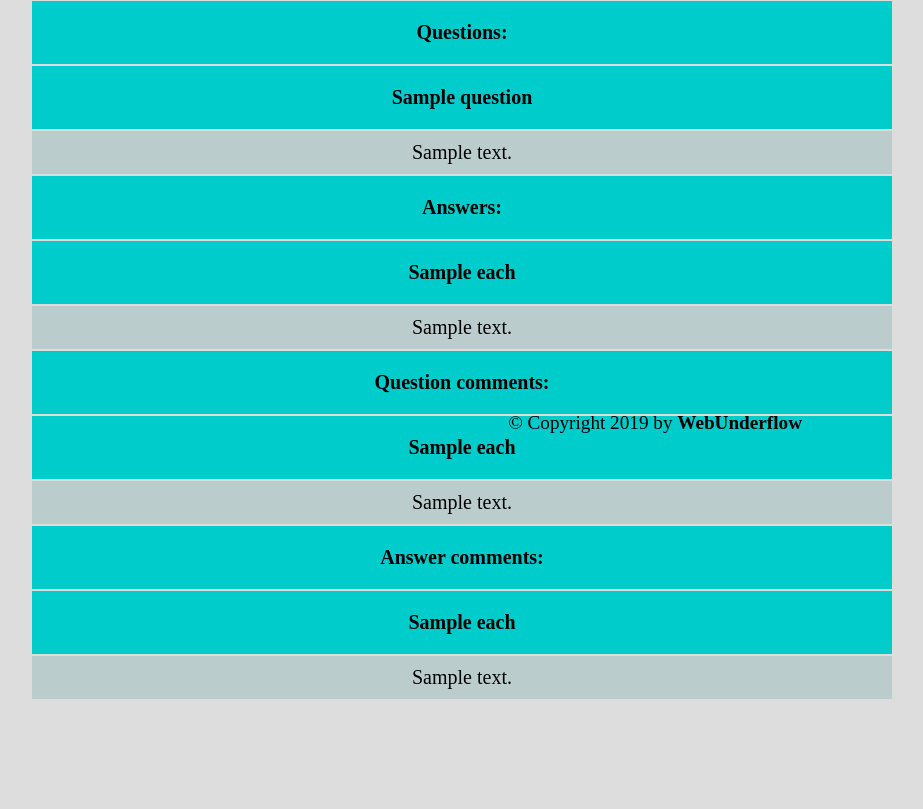
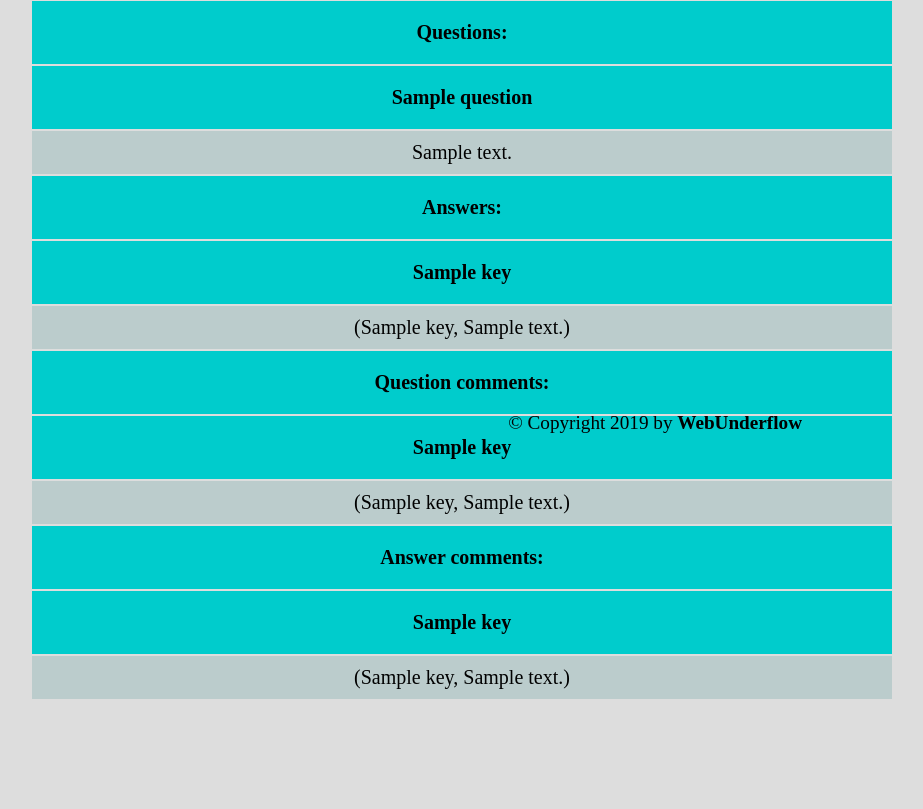
Before and after one commit to LaszloNagy85/ask-mate-WT, a Flask app: template templates/user-activity.html in a window 1280 px wide. Shown: the part 366-1175 px from the top of the page, without its empty margins (178-1101 px from the left). Run offline with Flask 2, Linux system fonts and the light colour scheme; the template is opened without the code that fills it: most values are stand-ins (such as "Sample title", 1, 10 or a date in 2020); some web fonts are replaced.

Commit message:
Fix user_activity func with multiple answer comments

```diff
--- a/templates/user-activity.html
+++ b/templates/user-activity.html
@@ -32,65 +32,67 @@
         {% endif %}
 
         {% if user_answers %}
-        {% for each in user_answers %}
+        {% for key, values in user_answers.items() %}
         <tr>
             <th>Answers:</th>
         </tr>
         <tr>
-            {% if each['title'] == None %}
+            {% if key == None %}
             {% continue %}
             {% else %}
-            <th>{{ each['title'] }}</th>
+            <th>{{ key }}</th>
             {% endif %}
         </tr>
         <tr>
-            {% if each['message'] == None %}
-            {% continue %}
-            {% else %}
+            {% for value in values %}
             <td>
-                {{ each['message'] }}
+                {{ value }}
             </td>
-            {% endif %}
+            {% endfor %}
         </tr>
         {% endfor %}
         {% endif %}
 
         {% if user_question_comments %}
-        {% for each in user_question_comments %}
+        {% for key, values in user_question_comments.items() %}
         <tr>
             <th>Question comments:</th>
         </tr>
         <tr>
-            {% if each['title'] == None %}
+            {% if key == None %}
             {% continue %}
             {% else %}
-            <th>{{ each['title'] }}</th>
+            <th>{{ key }}</th>
             {% endif %}
         </tr>
         <tr>
+            {% for value in values %}
             <td>
-                {{ each['question_comment'] }}
+                {{ value }}
             </td>
+            {% endfor %}
         </tr>
         {% endfor %}
         {% endif %}
 
         {% if user_answer_comments %}
-        {% for each in user_answer_comments %}
+        {% for key, values in user_answer_comments.items() %}
         <tr>
             <th>Answer comments:</th>
         </tr>
         <tr>
-            {% if each['title'] == None %}
+            {% if key == None %}
             {% continue %}
             {% else %}
-            <th>{{ each['title'] }}</th>
+            <th>{{ key }}</th>
             {% endif %}
         </tr>
         <tr>
+            {% for value in values %}
             <td>
-                {{ each['message'] }}
+                {{ value }}
             </td>
+            {% endfor %}
         </tr>
         {% endfor %}
         {% endif %}
```
Also changed, not shown: data_manager.py (+24 -33 lines).
